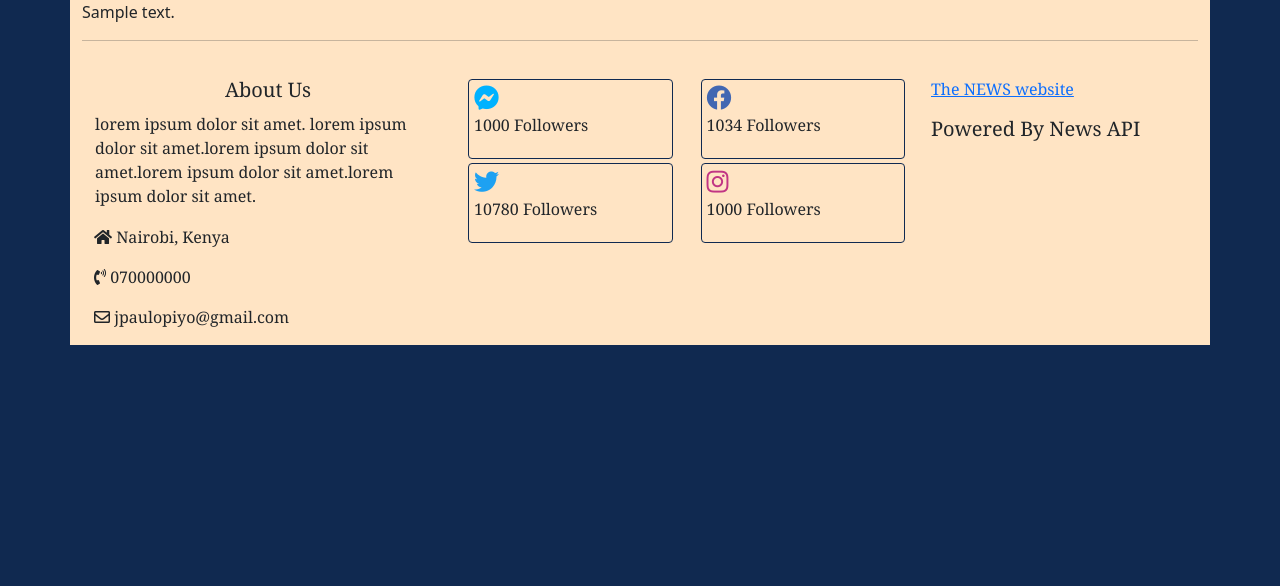
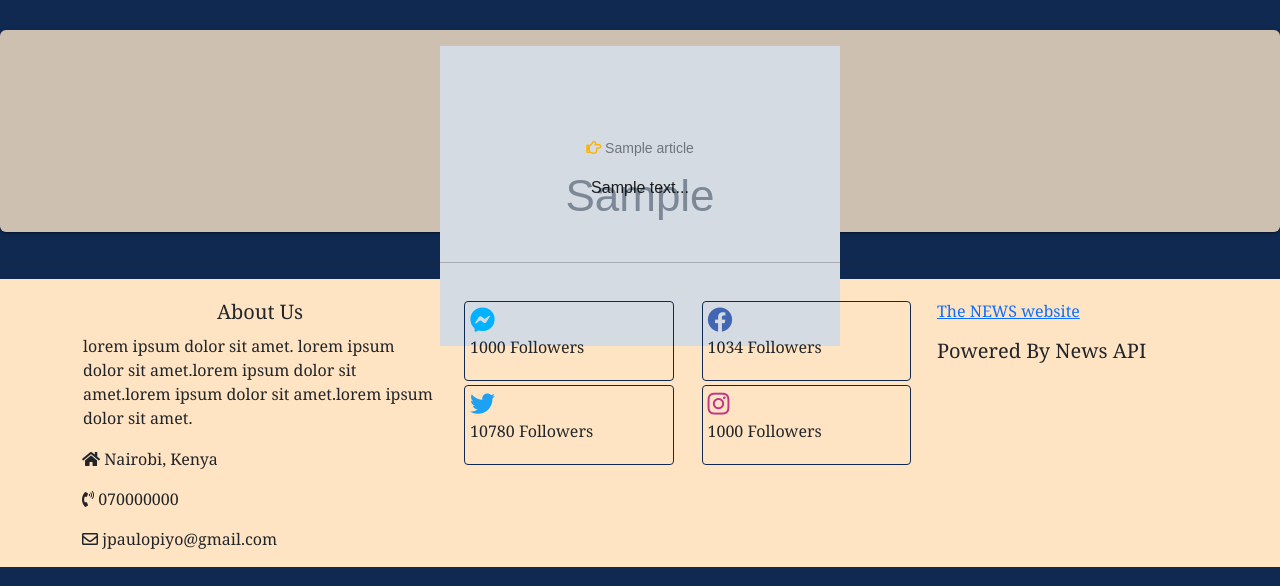
Before and after one commit to johngolem/NewsFetch, a Flask app: template app/templates/articles.html in a window 1280 px wide. Shown: the part 126-712 px from the top of the page. Run offline with Flask 2, Linux system fonts and the light colour scheme; the template is opened without the code that fills it: most values are stand-ins (such as "Sample title", 1, 10 or a date in 2020); grey boxes marked "Sample" are stand-in pictures; some libraries are stand-ins or nearby versions.

Commit message:
added an alterntive get articles html, need to render the images

```diff
--- a/app/request.py
+++ b/app/request.py
@@ -1,4 +1,5 @@
 import urllib.request
+from urllib.parse import quote
 import json
 from .models import NewsSource, Articles
 
--- a/app/static/css/styles.css
+++ b/app/static/css/styles.css
@@ -7,16 +7,39 @@
   font-family: Cambria, Cochin, Georgia, Times, "Times New Roman", serif;
 }
 
+#cardi {
+  background-color:#CDC0B0;
+  flex:wrap;
+  flex-wrap: wrap;
+  font-family: 'Oswald', sans-serif;
+
+  border: 0;
+  margin-bottom: 30px;
+  margin-top: 30px;
+  border-radius: 6px;
+  color: rgba(0, 0, 0, .87);
+  width: 100%;
+  box-shadow: 0 2px 2px 0 rgba(0, 0, 0, .14), 0 3px 1px -2px rgba(0, 0, 0, .2), 0 1px 5px 0 rgba(0, 0, 0, .12);
+}
+
 .navbar {
   background-color: #1c3459;
   padding-top: 40px;
+  color: aquamarine;
+}
+#navbarTogglerDemo03 {
+  color: aquamarine;
 }
 
-#articles{
-  background-color:bisque;
+.myImage {
+  /* border: 1px solid #ccc; */
+  height: 90px;
+}
+#articles {
+  background-color: bisque;
 }
 #navvb {
-  background-color: gray;
+  background-color:#8B8378;
   font-size: larger;
   font-family: Cambria, Cochin, Georgia, Times, "Times New Roman", serif;
   color: brown;
--- a/app/templates/articles.html
+++ b/app/templates/articles.html
@@ -1,9 +1,49 @@
 {% extends 'base.html'%}
 {% block article %}
-    <div id="articles" class="container">
+    <!-- <div id="articles" class="container">
     {% for article in Articles %}
     <div>
          <p>{{article.description}}</p>
     </div>
-    {% endfor %}
+    {% endfor %} -->
+
+    <!-- <div id="articles" class="container">
+        {% for article in Articles %}
+             <img src="{{article.urlTourlToImage}}" class="img-hover-zoom" alt="news image">
+        </div>
+        {% endfor %} -->
+
+        <div id="cardi" class="card-body ">
+            {% for article in Articles %}
+            <div class="tab-content text-center">
+              <div class="tab-pane active" id="profile">
+                <div class="myImage">
+                  <img src="{{article.urlToImage}}" class="img-hover-zoom" alt="news image">
+                </div>
+                <div id="textbox" style="clear: both;">
+                  <p class="alignleft"><i class="far fa-hand-point-right"
+                      style="font-size:15px;color:#feb300"></i><small class="text-muted">
+                      {{article.title}}</small></p>
+                </div>
+                <div class="heads">
+                    <p>
+                      {{article.description|truncate(180)}}..
+                    </p>
+                  </div>
+              </div>
+              <div class="tab-pane" id="{{article.author}}">
+                <h6>Article</h6>
+                <hr>
+                <p>
+                  {{article.content}}
+                </p>
+                <p class="alignright"><i class="far fa-clock" style="font-size:15px;color:#feb300"></i><small
+                    class="text-muted">
+                    {{article.publishedAt}}</small></p>
+              </div>
+            </div>
+            {% endfor %}
+          </div>
+
+
 {% endblock %}
```
